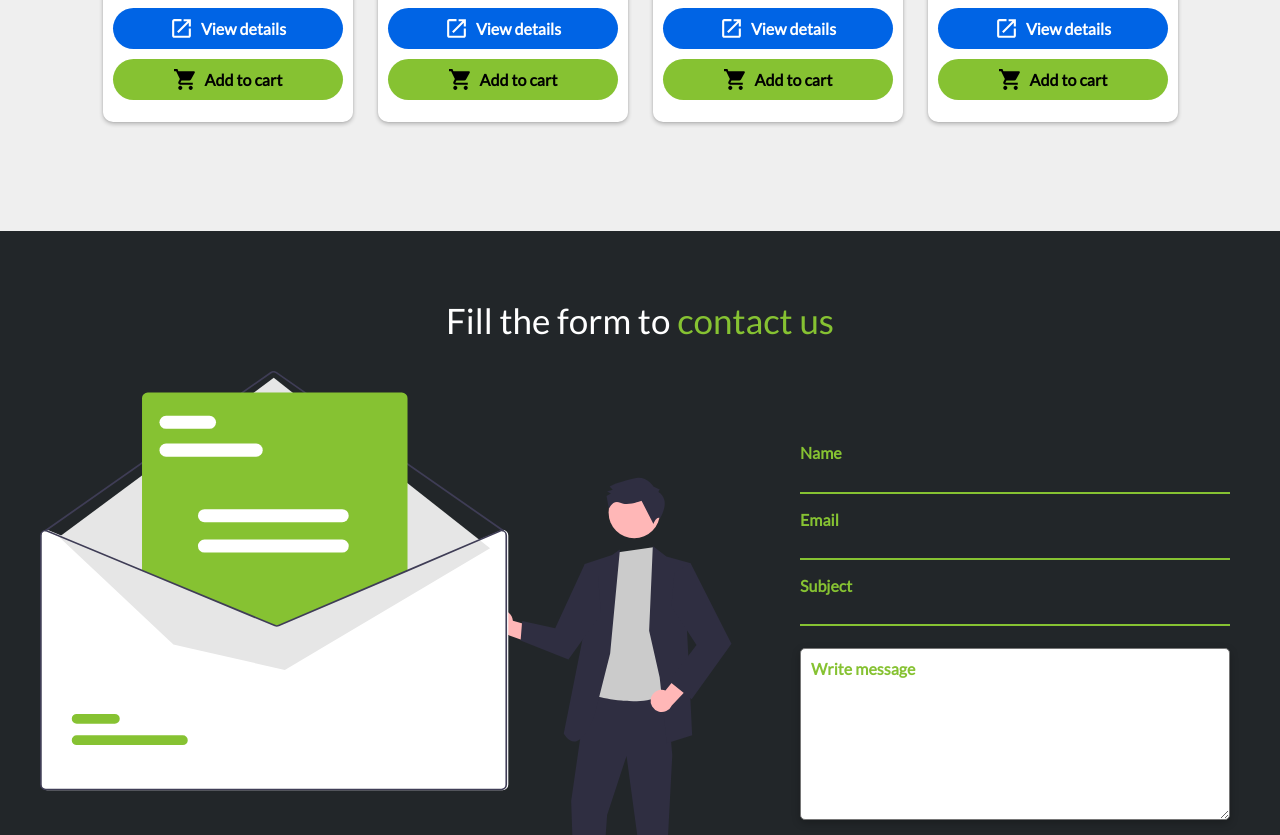
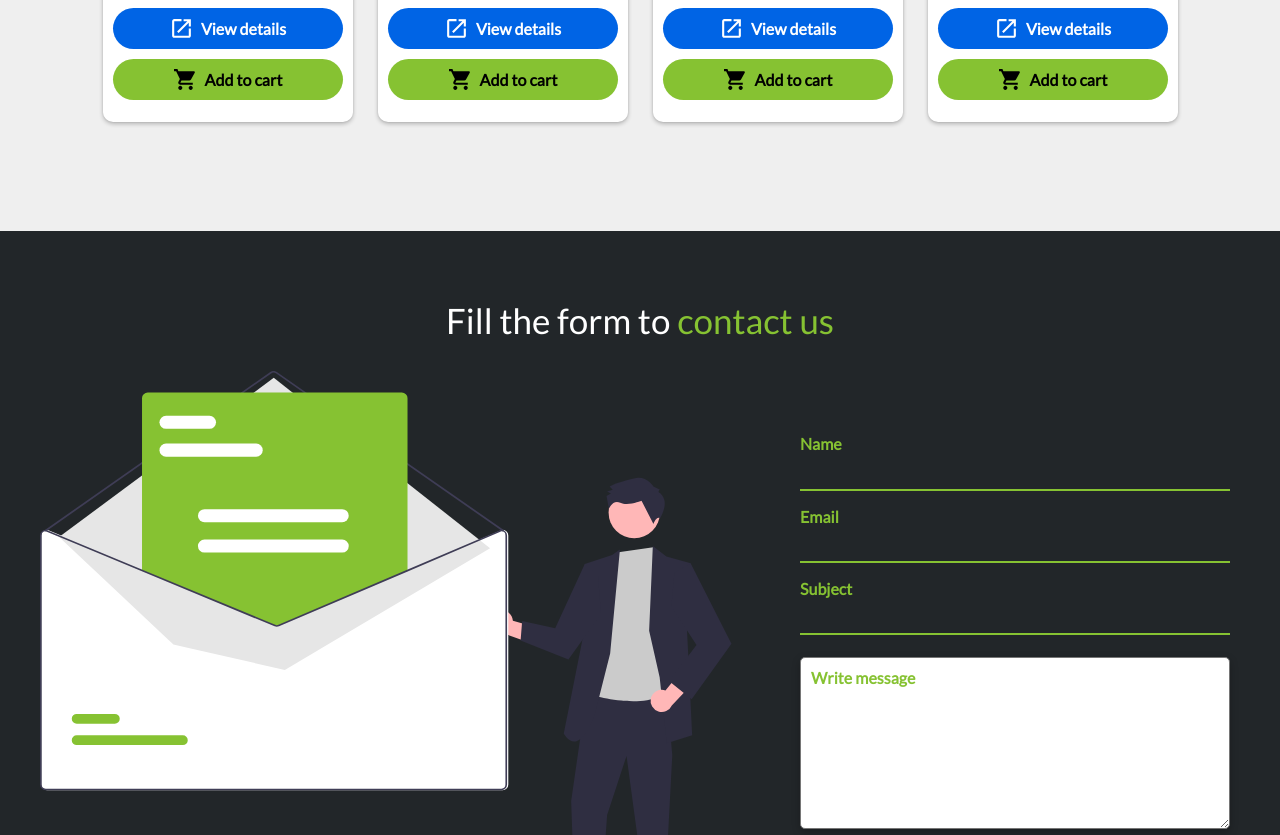
Before and after one commit to hkotsar/e-shop-design, a website: page index.html in a window 1280 px wide. Shown: the part 1129-1964 px from the top of the page. Drawn offline with Linux system fonts and the light colour scheme.

Commit message:
input text color

```diff
--- a/sass/_components.scss
+++ b/sass/_components.scss
@@ -669,18 +669,27 @@
                 font-family: 'Lato', sans-serif;
                 font-weight: bold;
                 font-size: 1.6rem;
+                margin-bottom: .2rem;
                 color: $primary;
             }
 
             input {
                 width: 100%;
-                padding: .5rem;
+                padding: .8rem;
                 border: none;
                 background: none;
                 outline: none;
                 border-bottom: 2px solid $primary;
 
+                &[type=text] {
+                    color: $primary;
 
+
+                }
+
+                &[type=email] {
+                    color: $primary;
+                }
             }
 
             textarea {
```
Also changed, not shown: css/style.css.
